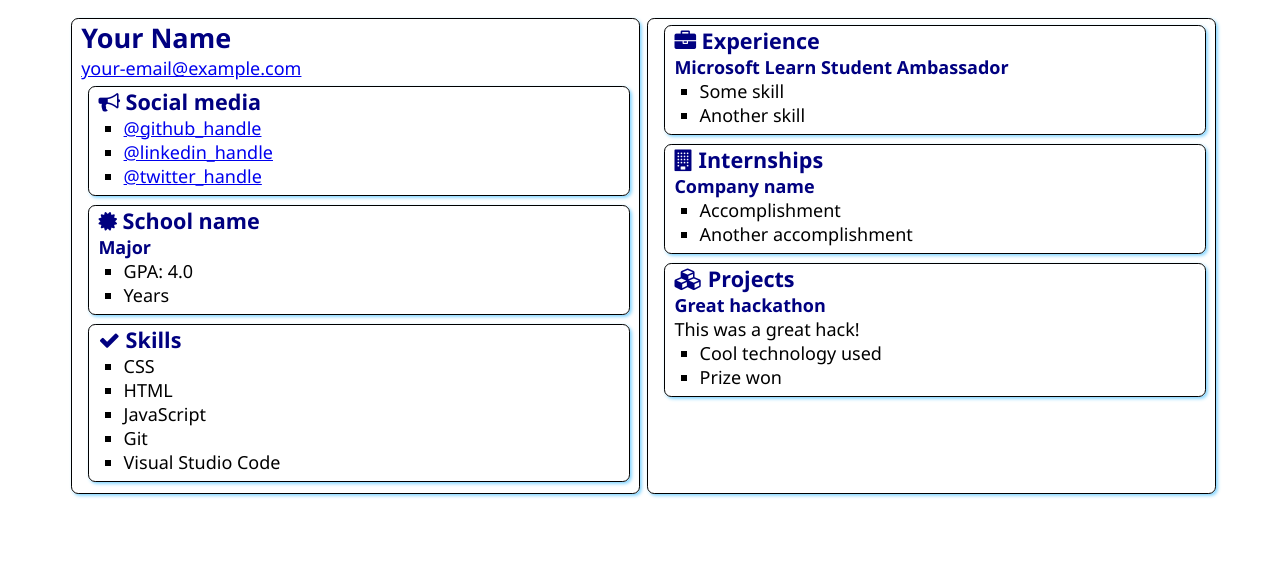
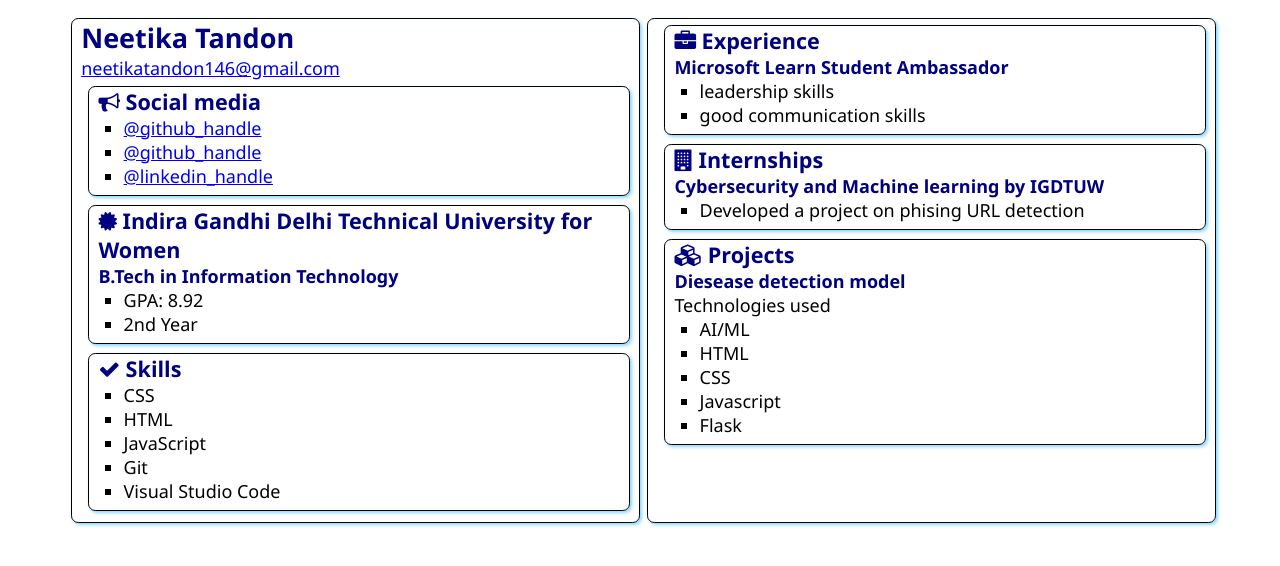
Before and after one commit to Neetika146/SATechnicalOnboarding, a plain HTML site: page src/index.html in a window 1280 px wide. Drawn offline with Linux system fonts and the light colour scheme.

Commit message:
Resume made

```diff
--- a/src/index.html
+++ b/src/index.html
@@ -12,8 +12,8 @@
 <body>
     <main>
         <article class="box">
-            <h1>Your Name</h1>
-            <div><a href="mailto:your.email@example.com">your-email@example.com</a></div>
+            <h1>Neetika Tandon</h1>
+            <div><a href="mailto:your.email@example.com">neetikatandon146@gmail.com</a></div>
 
             <section class="box">
                 <h2>
@@ -21,9 +21,9 @@
                     Social media
                 </h2>
                 <ul>
-                    <li><a href="https://github.com/<handle>">@github_handle</a></li>
-                    <li><a href="https://linkedin.com/in/<handle>">@linkedin_handle</a></li>
-                    <li><a href="https://twitter.com/<handle>">@twitter_handle</a></li>
+                    <li><a href="https://github.com/neetika14">@github_handle</a></li>
+                    <li><a href="https://github.com/Neetika146">@github_handle</a></li>
+                    <li><a href="https://linkedin.com/in/neetika-tandon-9568131a0/">@linkedin_handle</a></li>
                 </ul>
             </section>
 
@@ -31,12 +31,12 @@
                 <div class="education">
                     <h2>
                         <i class="fa fa-certificate" aria-hidden="true"></i>
-                        School name
+                        Indira Gandhi Delhi Technical University for Women
                     </h2>
-                    <h3>Major</h3>
+                    <h3>B.Tech in Information Technology</h3>
                     <ul>
-                        <li>GPA: 4.0</li>
-                        <li>Years</li>
+                        <li>GPA: 8.92</li>
+                        <li>2nd Year</li>
                     </ul>
                 </div>
             </section>
@@ -63,8 +63,8 @@
                 </h2>
                 <h3>Microsoft Learn Student Ambassador</h3>
                 <ul>
-                    <li>Some skill</li>
-                    <li>Another skill</li>
+                    <li>leadership skills</li>
+                    <li>good communication skills</li>
                 </ul>
             </section>
             <section class="box">
@@ -73,10 +73,9 @@
                     Internships
                 </h2>
 
-                <h3>Company name</h3>
+                <h3>Cybersecurity and Machine learning by IGDTUW</h3>
                 <ul>
-                    <li>Accomplishment</li>
-                    <li>Another accomplishment</li>
+                    <li>Developed a project on phising URL detection</li>
                 </ul>
             </section>
             <section class="box">
@@ -85,11 +84,14 @@
                     Projects
                 </h2>
 
-                <h3>Great hackathon</h3>
-                <div>This was a great hack!</div>
+                <h3>Diesease detection model</h3>
+                <div>Technologies used</div>
                 <ul>
-                    <li>Cool technology used</li>
-                    <li>Prize won</li>
+                    <li>AI/ML</li>
+                    <li>HTML</li>
+                    <li>CSS</li>
+                    <li>Javascript</li>
+                    <li>Flask</li>
                 </ul>
             </section>
         </article>
```
